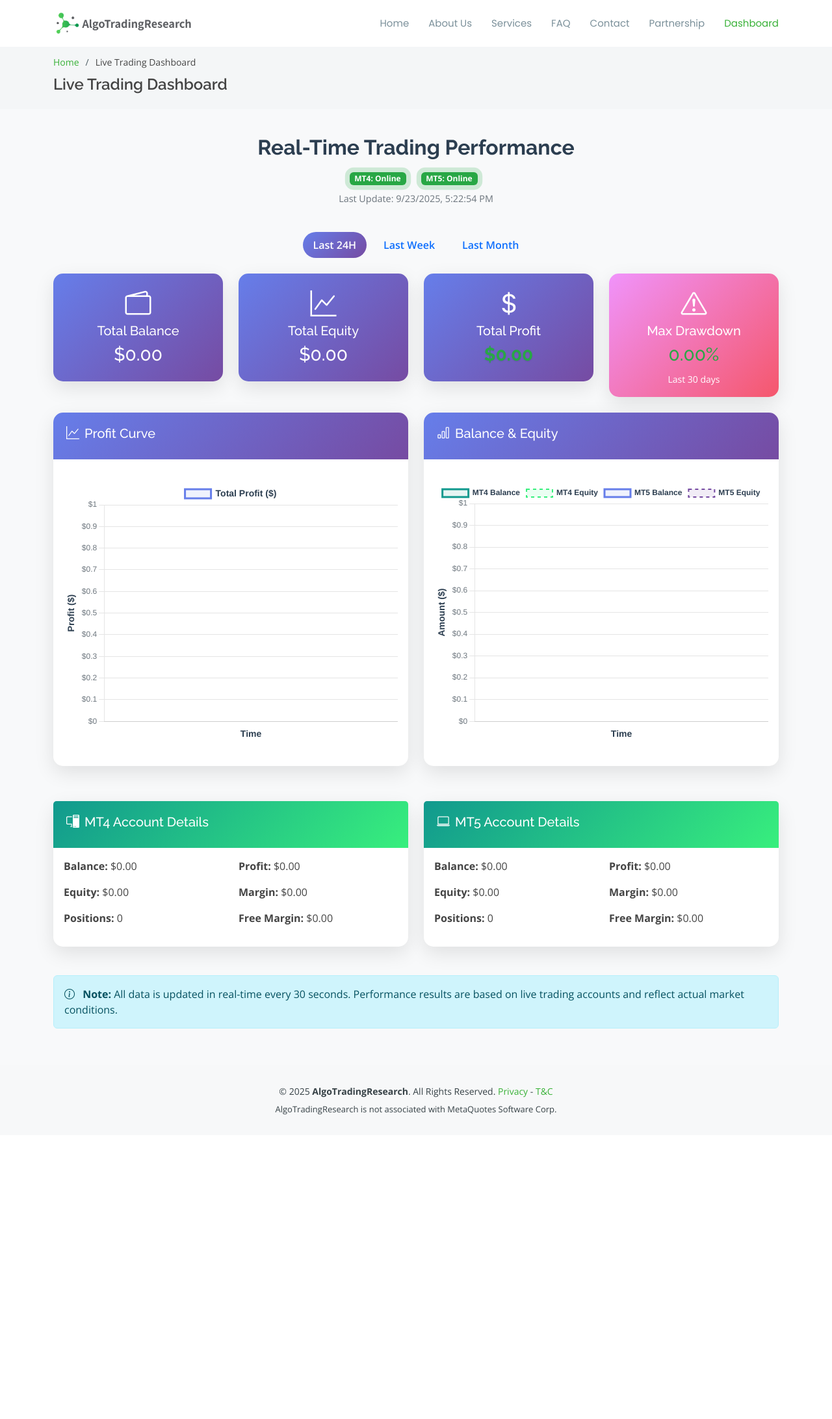
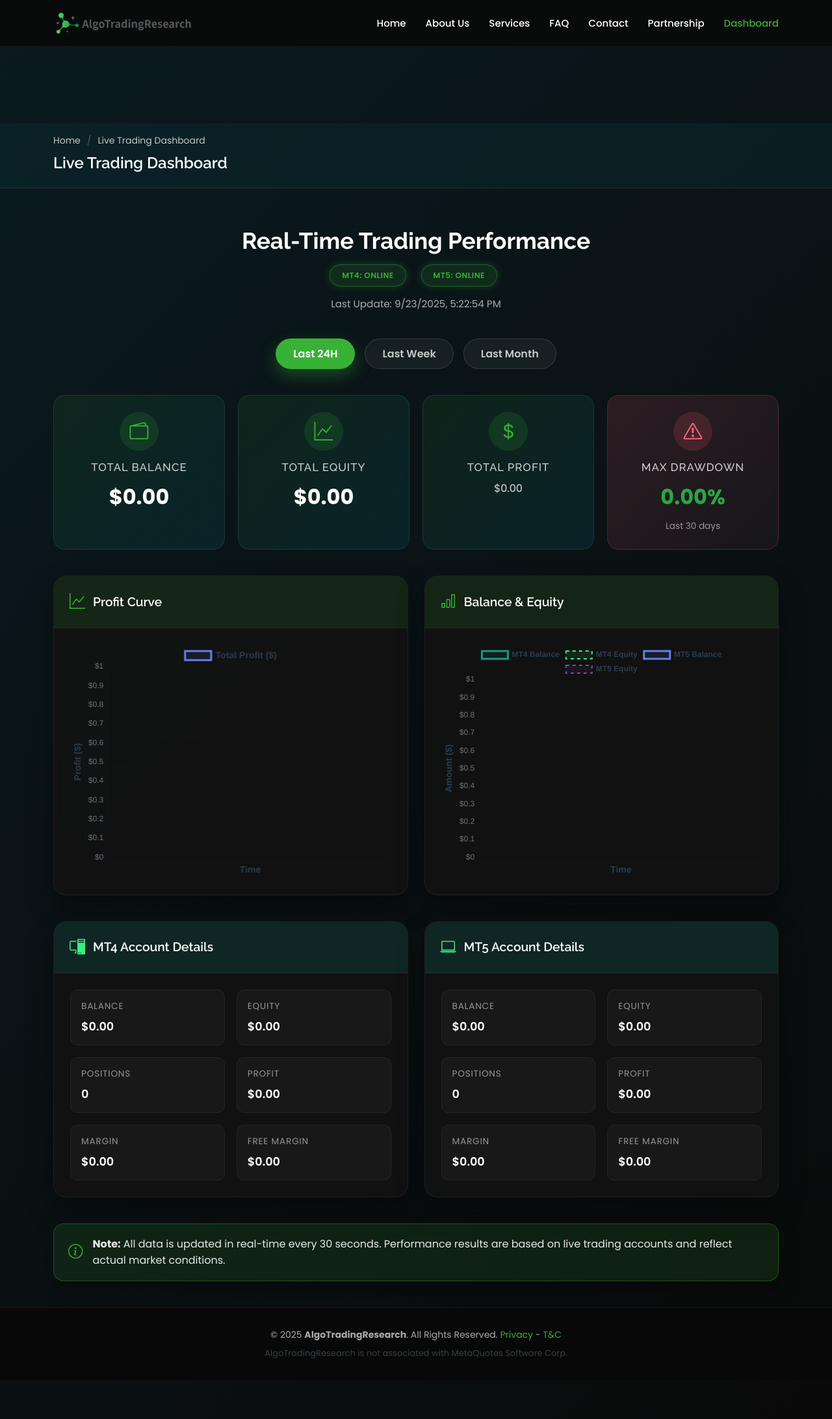
Before and after one commit to fredp74/mt-dashboard, a PHP site: page / in a window 1280 px wide. Shown: the whole page at 65% size. Before the commit the page ends 1716 px from the top, so only its background shows below. Run offline with PHP 8.4, Linux system fonts and the light colour scheme; data that the repository does not hold is empty.

Commit message:
Apply landing page theme to dashboard

```diff
--- /dev/null
+++ b/assets/css/dashboard.css
@@ -0,0 +1,407 @@
+:root {
+    --primary: #38B137;
+    --primary-dark: #2a8c29;
+    --secondary: #0a2e36;
+    --dark: #111;
+    --light: #f8f9fa;
+    --gray: #6c757d;
+    --dark-bg: #0a0a0a;
+    --card-bg: #1a1a1a;
+    --gold: #FFD700;
+    --gold-dark: #DAA520;
+    --gold-light: rgba(255, 215, 0, 0.1);
+}
+
+body.dashboard-page {
+    font-family: 'Poppins', sans-serif;
+    background: linear-gradient(135deg, #0a1a1f 0%, #0a0a0a 100%);
+    color: #e0e0e0;
+    line-height: 1.6;
+    min-height: 100vh;
+    padding-bottom: 60px;
+    -webkit-font-smoothing: antialiased;
+    -moz-osx-font-smoothing: grayscale;
+}
+
+body.dashboard-page a {
+    color: var(--primary);
+}
+
+body.dashboard-page a:hover {
+    color: var(--primary-dark);
+}
+
+body.dashboard-page #header {
+    background-color: rgba(10, 10, 10, 0.95);
+    box-shadow: none;
+    backdrop-filter: blur(10px);
+    border-bottom: 1px solid rgba(255, 255, 255, 0.05);
+}
+
+body.dashboard-page #header .logo img {
+    height: 40px;
+}
+
+body.dashboard-page #header .navbar a,
+body.dashboard-page #header .navbar a:focus {
+    color: #fff;
+    font-weight: 500;
+    transition: color 0.3s ease;
+}
+
+body.dashboard-page #header .navbar a:hover,
+body.dashboard-page #header .navbar .active,
+body.dashboard-page #header .navbar .active:focus {
+    color: var(--primary);
+}
+
+body.dashboard-page main {
+    padding-top: 120px;
+}
+
+body.dashboard-page .breadcrumbs {
+    background: rgba(10, 46, 54, 0.4);
+    border-bottom: 1px solid rgba(255, 255, 255, 0.08);
+    color: #fff;
+}
+
+body.dashboard-page .breadcrumbs h2 {
+    color: #fff;
+}
+
+body.dashboard-page .breadcrumbs ol li,
+body.dashboard-page .breadcrumbs ol li a {
+    color: rgba(255, 255, 255, 0.75);
+}
+
+.dashboard-section {
+    padding: 60px 0 40px;
+}
+
+.dashboard-header {
+    text-align: center;
+    margin-bottom: 40px;
+    animation: fadeIn 0.6s ease-out;
+}
+
+.dashboard-header h2 {
+    font-size: 2.2rem;
+    font-weight: 700;
+    margin-bottom: 15px;
+    color: #fff;
+}
+
+.dashboard-header p,
+.dashboard-header .last-update {
+    color: rgba(255, 255, 255, 0.65);
+    font-size: 0.95rem;
+}
+
+.status-indicator {
+    display: flex;
+    justify-content: center;
+    gap: 15px;
+    margin-bottom: 15px;
+}
+
+.status-indicator .badge {
+    padding: 10px 18px;
+    border-radius: 999px;
+    font-weight: 600;
+    letter-spacing: 0.5px;
+    text-transform: uppercase;
+    background: rgba(255, 255, 255, 0.08);
+    border: 1px solid rgba(255, 255, 255, 0.1);
+}
+
+.status-online {
+    background: rgba(56, 177, 55, 0.15) !important;
+    color: var(--primary) !important;
+    border-color: rgba(56, 177, 55, 0.4) !important;
+    box-shadow: 0 0 12px rgba(56, 177, 55, 0.3);
+}
+
+.status-offline {
+    background: rgba(220, 53, 69, 0.15) !important;
+    color: #ff6b6b !important;
+    border-color: rgba(220, 53, 69, 0.4) !important;
+    box-shadow: 0 0 12px rgba(220, 53, 69, 0.2);
+}
+
+#time-filter-tabs {
+    display: flex;
+    justify-content: center;
+    gap: 15px;
+    margin-bottom: 40px;
+    list-style: none;
+    padding: 0;
+}
+
+#time-filter-tabs .nav-link {
+    display: inline-block;
+    padding: 10px 26px;
+    border-radius: 30px;
+    border: 1px solid rgba(255, 255, 255, 0.12);
+    color: rgba(255, 255, 255, 0.75);
+    font-weight: 600;
+    transition: all 0.3s ease;
+    background: rgba(255, 255, 255, 0.05);
+}
+
+#time-filter-tabs .nav-link:hover {
+    color: #fff;
+    border-color: rgba(56, 177, 55, 0.4);
+}
+
+#time-filter-tabs .nav-link.active {
+    background: var(--primary);
+    color: #fff;
+    border-color: transparent;
+    box-shadow: 0 10px 25px rgba(56, 177, 55, 0.35);
+}
+
+.stats-grid {
+    display: grid;
+    grid-template-columns: repeat(auto-fit, minmax(220px, 1fr));
+    gap: 20px;
+    margin-bottom: 40px;
+}
+
+.stat-card {
+    background: linear-gradient(135deg, rgba(56, 177, 55, 0.1) 0%, rgba(10, 46, 54, 0.6) 100%);
+    border-radius: 18px;
+    padding: 25px;
+    text-align: center;
+    border: 1px solid rgba(255, 255, 255, 0.08);
+    backdrop-filter: blur(6px);
+    transition: transform 0.3s ease, box-shadow 0.3s ease;
+}
+
+.stat-card:hover {
+    transform: translateY(-4px);
+    box-shadow: 0 18px 35px rgba(0, 0, 0, 0.35);
+}
+
+.stat-card .stat-icon {
+    width: 60px;
+    height: 60px;
+    margin: 0 auto 15px;
+    border-radius: 50%;
+    background: rgba(56, 177, 55, 0.15);
+    display: flex;
+    align-items: center;
+    justify-content: center;
+    color: var(--primary);
+    font-size: 1.8rem;
+}
+
+.stat-card h5 {
+    font-size: 1.05rem;
+    text-transform: uppercase;
+    letter-spacing: 1px;
+    color: rgba(255, 255, 255, 0.8);
+    margin-bottom: 10px;
+}
+
+.stat-card .stat-value {
+    font-size: 2rem;
+    font-weight: 700;
+    color: #fff;
+}
+
+.stat-card.drawdown {
+    background: linear-gradient(135deg, rgba(255, 87, 108, 0.15) 0%, rgba(255, 143, 193, 0.05) 100%);
+    border-color: rgba(255, 87, 108, 0.2);
+}
+
+.stat-card.drawdown .stat-icon {
+    background: rgba(255, 87, 108, 0.15);
+    color: #ff6b81;
+}
+
+.stat-card .stat-note {
+    margin-top: 8px;
+    color: rgba(255, 255, 255, 0.55);
+    font-size: 0.85rem;
+}
+
+.chart-grid {
+    display: grid;
+    grid-template-columns: repeat(auto-fit, minmax(320px, 1fr));
+    gap: 25px;
+    margin-bottom: 40px;
+}
+
+.dashboard-card {
+    background: rgba(18, 18, 18, 0.9);
+    border-radius: 20px;
+    border: 1px solid rgba(255, 255, 255, 0.06);
+    box-shadow: 0 20px 40px rgba(0, 0, 0, 0.4);
+    overflow: hidden;
+    display: flex;
+    flex-direction: column;
+    backdrop-filter: blur(6px);
+}
+
+.dashboard-card-header {
+    display: flex;
+    align-items: center;
+    gap: 12px;
+    padding: 20px 24px;
+    background: rgba(56, 177, 55, 0.12);
+    border-bottom: 1px solid rgba(255, 255, 255, 0.05);
+}
+
+.dashboard-card-header i {
+    font-size: 1.5rem;
+    color: var(--primary);
+}
+
+.dashboard-card-header h5 {
+    margin: 0;
+    font-size: 1.2rem;
+    color: #fff;
+    font-weight: 600;
+}
+
+.dashboard-card-body {
+    padding: 25px;
+}
+
+.chart-container {
+    position: relative;
+    height: 360px;
+}
+
+.account-grid {
+    display: grid;
+    grid-template-columns: repeat(auto-fit, minmax(320px, 1fr));
+    gap: 25px;
+    margin-bottom: 40px;
+}
+
+.account-card .dashboard-card-header {
+    background: rgba(17, 153, 142, 0.15);
+}
+
+.account-card .dashboard-card-header i {
+    color: #38ef7d;
+}
+
+.account-details {
+    display: grid;
+    grid-template-columns: repeat(2, minmax(0, 1fr));
+    gap: 18px;
+}
+
+.account-detail {
+    background: rgba(255, 255, 255, 0.03);
+    border-radius: 12px;
+    padding: 14px 16px;
+    border: 1px solid rgba(255, 255, 255, 0.05);
+}
+
+.account-detail .label {
+    display: block;
+    font-size: 0.85rem;
+    text-transform: uppercase;
+    letter-spacing: 0.8px;
+    color: rgba(255, 255, 255, 0.55);
+    margin-bottom: 6px;
+}
+
+.account-detail .value {
+    font-size: 1.1rem;
+    font-weight: 600;
+    color: #fff;
+}
+
+.account-detail .value span {
+    font-weight: inherit;
+}
+
+.info-banner {
+    display: flex;
+    align-items: center;
+    gap: 15px;
+    background: rgba(56, 177, 55, 0.12);
+    border: 1px solid rgba(56, 177, 55, 0.35);
+    border-radius: 16px;
+    padding: 18px 22px;
+    color: rgba(255, 255, 255, 0.9);
+    box-shadow: 0 15px 30px rgba(0, 0, 0, 0.35);
+}
+
+.info-banner i {
+    font-size: 1.4rem;
+    color: var(--primary);
+}
+
+footer#footer {
+    background: #080808;
+    border-top: 1px solid rgba(255, 255, 255, 0.05);
+    color: rgba(255, 255, 255, 0.65);
+}
+
+footer#footer a {
+    color: var(--primary);
+}
+
+@media (max-width: 992px) {
+    body.dashboard-page main {
+        padding-top: 110px;
+    }
+
+    .account-details {
+        grid-template-columns: 1fr;
+    }
+}
+
+@media (max-width: 768px) {
+    #time-filter-tabs {
+        flex-direction: column;
+        gap: 12px;
+    }
+
+    #time-filter-tabs .nav-link {
+        text-align: center;
+    }
+
+    .chart-container {
+        height: 300px;
+    }
+
+    .dashboard-card-header {
+        flex-direction: column;
+        align-items: flex-start;
+    }
+
+    .status-indicator {
+        flex-direction: column;
+    }
+}
+
+@media (max-width: 480px) {
+    .dashboard-header h2 {
+        font-size: 1.8rem;
+    }
+
+    .stat-card {
+        padding: 20px;
+    }
+
+    .dashboard-card-body {
+        padding: 20px;
+    }
+}
+
+@keyframes fadeIn {
+    from {
+        opacity: 0;
+        transform: translateY(10px);
+    }
+    to {
+        opacity: 1;
+        transform: translateY(0);
+    }
+}
--- a/index.php
+++ b/index.php
@@ -26,147 +26,13 @@
 
   <!-- Template Main CSS File -->
   <link href="assets/css/style.css" rel="stylesheet">
+  <link href="assets/css/dashboard.css" rel="stylesheet">
 
   <!-- Chart.js for Trading Charts -->
   <script src="https://cdn.jsdelivr.net/npm/chart.js"></script>
-
-  <!-- Custom Dashboard Styles -->
-  <style>
-    .dashboard-container {
-      padding: 40px 0;
-      background: #f8f9fa;
-      min-height: calc(100vh - 200px);
-    }
-
-    .stats-card {
-      background: linear-gradient(135deg, #667eea 0%, #764ba2 100%);
-      color: white;
-      border-radius: 15px;
-      margin-bottom: 20px;
-      border: none;
-      box-shadow: 0 10px 30px rgba(0,0,0,0.1);
-      transition: transform 0.3s ease;
-    }
-
-    .stats-card:hover {
-      transform: translateY(-5px);
-    }
-
-    .drawdown-card {
-      background: linear-gradient(135deg, #f093fb 0%, #f5576c 100%);
-      color: white;
-      border-radius: 15px;
-      border: none;
-      box-shadow: 0 10px 30px rgba(0,0,0,0.1);
-      transition: transform 0.3s ease;
-    }
-
-    .drawdown-card:hover {
-      transform: translateY(-5px);
-    }
-
-    .profit-positive {
-      color: #28a745;
-      font-weight: bold;
-      text-shadow: 0 1px 2px rgba(0,0,0,0.1);
-    }
-
-    .profit-negative {
-      color: #dc3545;
-      font-weight: bold;
-      text-shadow: 0 1px 2px rgba(0,0,0,0.1);
-    }
-
-    .chart-container {
-      position: relative;
-      height: 400px;
-      margin: 20px 0;
-    }
-
-    .status-online {
-      background-color: #28a745 !important;
-      animation: pulse 2s infinite;
-    }
-
-    .status-offline {
-      background-color: #dc3545 !important;
-    }
-
-    @keyframes pulse {
-      0% { box-shadow: 0 0 0 0 rgba(40, 167, 69, 0.7); }
-      70% { box-shadow: 0 0 0 10px rgba(40, 167, 69, 0); }
-      100% { box-shadow: 0 0 0 0 rgba(40, 167, 69, 0); }
-    }
-
-    .chart-card {
-      border: none;
-      border-radius: 15px;
-      box-shadow: 0 10px 30px rgba(0,0,0,0.1);
-      margin-bottom: 30px;
-      overflow: hidden;
-    }
-
-    .chart-card .card-header {
-      background: linear-gradient(135deg, #667eea 0%, #764ba2 100%);
-      color: white;
-      font-weight: 600;
-      border: none;
-      padding: 20px;
-    }
-
-    .account-card {
-      border: none;
-      border-radius: 15px;
-      box-shadow: 0 10px 30px rgba(0,0,0,0.1);
-      margin-bottom: 20px;
-    }
-
-    .account-card .card-header {
-      background: linear-gradient(135deg, #11998e 0%, #38ef7d 100%);
-      color: white;
-      font-weight: 600;
-      border: none;
-      padding: 20px;
-    }
-
-    .nav-pills .nav-link {
-      border-radius: 25px;
-      margin: 0 5px;
-      font-weight: 600;
-      transition: all 0.3s ease;
-    }
-
-    .nav-pills .nav-link.active {
-      background: linear-gradient(135deg, #667eea 0%, #764ba2 100%);
-      border: none;
-    }
-
-    .dashboard-header {
-      text-align: center;
-      margin-bottom: 40px;
-    }
-
-    .dashboard-header h2 {
-      color: #2c3e50;
-      font-weight: 700;
-      margin-bottom: 15px;
-    }
-
-    .status-indicator {
-      display: inline-flex;
-      align-items: center;
-      gap: 15px;
-      margin-bottom: 10px;
-    }
-
-    .last-update {
-      color: #6c757d;
-      font-size: 0.9em;
-    }
-  </style>
 </head>
 
-<body>
+<body class="dashboard-page">
 
    <!-- ======= Header ======= -->
   <header id="header" class="fixed-top d-flex align-items-center">
@@ -205,15 +71,15 @@
     </section><!-- End Breadcrumbs -->
 
     <!-- ======= Dashboard Section ======= -->
-    <section class="dashboard-container">
+    <section class="dashboard-section">
       <div class="container">
 
         <!-- Dashboard Header -->
         <div class="dashboard-header" data-aos="fade-up">
           <h2>Real-Time Trading Performance</h2>
           <div class="status-indicator">
-            <span class="badge status-online me-2" id="mt4-status">MT4: Online</span>
-            <span class="badge status-online me-2" id="mt5-status">MT5: Online</span>
+            <span class="badge status-online" id="mt4-status">MT4: Online</span>
+            <span class="badge status-online" id="mt5-status">MT5: Online</span>
           </div>
           <div class="last-update">
             Last Update: <span id="last-update">--</span>
@@ -221,131 +87,129 @@
         </div>
 
         <!-- Time Filter Tabs -->
-        <div class="row mb-4" data-aos="fade-up" data-aos-delay="100">
-          <div class="col-12">
-            <ul class="nav nav-pills justify-content-center" id="time-filter-tabs">
-              <li class="nav-item">
-                <a class="nav-link active" data-period="24h" href="#">Last 24H</a>
-              </li>
-              <li class="nav-item">
-                <a class="nav-link" data-period="7d" href="#">Last Week</a>
-              </li>
-              <li class="nav-item">
-                <a class="nav-link" data-period="30d" href="#">Last Month</a>
-              </li>
+        <ul class="time-filter-tabs" id="time-filter-tabs" data-aos="fade-up" data-aos-delay="100">
+          <li><a class="nav-link active" data-period="24h" href="#">Last 24H</a></li>
+          <li><a class="nav-link" data-period="7d" href="#">Last Week</a></li>
+          <li><a class="nav-link" data-period="30d" href="#">Last Month</a></li>
         </ul>
-          </div>
-        </div>
 
         <!-- Current Stats Cards -->
-        <div class="row mb-4" data-aos="fade-up" data-aos-delay="200">
-          <div class="col-lg-3 col-md-6">
-            <div class="card stats-card">
-              <div class="card-body text-center">
-                <i class="bi bi-wallet2 mb-3" style="font-size: 2.5rem;"></i>
-                <h5 class="card-title">Total Balance</h5>
-                <h3 id="total-balance">$0.00</h3>
+        <div class="stats-grid" data-aos="fade-up" data-aos-delay="200">
+          <div class="stat-card">
+            <div class="stat-icon"><i class="bi bi-wallet2"></i></div>
+            <h5>Total Balance</h5>
+            <div class="stat-value" id="total-balance">$0.00</div>
           </div>
+          <div class="stat-card">
+            <div class="stat-icon"><i class="bi bi-graph-up"></i></div>
+            <h5>Total Equity</h5>
+            <div class="stat-value" id="total-equity">$0.00</div>
           </div>
+          <div class="stat-card">
+            <div class="stat-icon"><i class="bi bi-currency-dollar"></i></div>
+            <h5>Total Profit</h5>
+            <div class="stat-value" id="total-profit">$0.00</div>
           </div>
-          <div class="col-lg-3 col-md-6">
-            <div class="card stats-card">
-              <div class="card-body text-center">
-                <i class="bi bi-graph-up mb-3" style="font-size: 2.5rem;"></i>
-                <h5 class="card-title">Total Equity</h5>
-                <h3 id="total-equity">$0.00</h3>
-              </div>
-            </div>
-          </div>
-          <div class="col-lg-3 col-md-6">
-            <div class="card stats-card">
-              <div class="card-body text-center">
-                <i class="bi bi-currency-dollar mb-3" style="font-size: 2.5rem;"></i>
-                <h5 class="card-title">Total Profit</h5>
-                <h3 id="total-profit">$0.00</h3>
-              </div>
-            </div>
-          </div>
-          <div class="col-lg-3 col-md-6">
-            <div class="card drawdown-card">
-              <div class="card-body text-center">
-                <i class="bi bi-exclamation-triangle mb-3" style="font-size: 2.5rem;"></i>
-                <h5 class="card-title">Max Drawdown</h5>
-                <h3 id="max-drawdown">0.00%</h3>
-                <small id="drawdown-period">Last 30 days</small>
-              </div>
-            </div>
+          <div class="stat-card drawdown">
+            <div class="stat-icon"><i class="bi bi-exclamation-triangle"></i></div>
+            <h5>Max Drawdown</h5>
+            <div class="stat-value" id="max-drawdown">0.00%</div>
+            <div class="stat-note" id="drawdown-period">Last 30 days</div>
           </div>
         </div>
 
         <!-- Charts Section -->
-        <div class="row mb-4" data-aos="fade-up" data-aos-delay="300">
-          <div class="col-lg-6">
-            <div class="card chart-card">
-              <div class="card-header">
-                <h5><i class="bi bi-graph-up me-2"></i>Profit Curve</h5>
+        <div class="chart-grid" data-aos="fade-up" data-aos-delay="300">
+          <div class="dashboard-card chart-card">
+            <div class="dashboard-card-header">
+              <i class="bi bi-graph-up"></i>
+              <h5>Profit Curve</h5>
             </div>
-              <div class="card-body">
+            <div class="dashboard-card-body">
               <div class="chart-container">
                 <canvas id="profitChart"></canvas>
               </div>
             </div>
           </div>
+          <div class="dashboard-card chart-card">
+            <div class="dashboard-card-header">
+              <i class="bi bi-bar-chart"></i>
+              <h5>Balance &amp; Equity</h5>
             </div>
-          <div class="col-lg-6">
-            <div class="card chart-card">
-              <div class="card-header">
-                <h5><i class="bi bi-bar-chart me-2"></i>Balance & Equity</h5>
-              </div>
-              <div class="card-body">
+            <div class="dashboard-card-body">
               <div class="chart-container">
                 <canvas id="balanceChart"></canvas>
               </div>
             </div>
           </div>
         </div>
-        </div>
 
         <!-- Account Details -->
-        <div class="row" data-aos="fade-up" data-aos-delay="400">
-          <div class="col-lg-6">
-            <div class="card account-card">
-              <div class="card-header">
-                <h5><i class="bi bi-pc-display me-2"></i>MT4 Account Details</h5>
+        <div class="account-grid" data-aos="fade-up" data-aos-delay="400">
+          <div class="dashboard-card account-card">
+            <div class="dashboard-card-header">
+              <i class="bi bi-pc-display"></i>
+              <h5>MT4 Account Details</h5>
             </div>
-              <div class="card-body">
-                <div class="row">
-                  <div class="col-6">
-                    <p><strong>Balance:</strong> $<span id="mt4-balance">0.00</span></p>
-                    <p><strong>Equity:</strong> $<span id="mt4-equity">0.00</span></p>
-                    <p><strong>Positions:</strong> <span id="mt4-positions">0</span></p>
+            <div class="dashboard-card-body">
+              <div class="account-details">
+                <div class="account-detail">
+                  <span class="label">Balance</span>
+                  <span class="value">$<span id="mt4-balance">0.00</span></span>
                 </div>
-                  <div class="col-6">
-                    <p><strong>Profit:</strong> $<span id="mt4-profit">0.00</span></p>
-                    <p><strong>Margin:</strong> $<span id="mt4-margin">0.00</span></p>
-                    <p><strong>Free Margin:</strong> $<span id="mt4-free-margin">0.00</span></p>
+                <div class="account-detail">
+                  <span class="label">Equity</span>
+                  <span class="value">$<span id="mt4-equity">0.00</span></span>
+                </div>
+                <div class="account-detail">
+                  <span class="label">Positions</span>
+                  <span class="value"><span id="mt4-positions">0</span></span>
+                </div>
+                <div class="account-detail">
+                  <span class="label">Profit</span>
+                  <span class="value">$<span id="mt4-profit">0.00</span></span>
+                </div>
+                <div class="account-detail">
+                  <span class="label">Margin</span>
+                  <span class="value">$<span id="mt4-margin">0.00</span></span>
+                </div>
+                <div class="account-detail">
+                  <span class="label">Free Margin</span>
+                  <span class="value">$<span id="mt4-free-margin">0.00</span></span>
                 </div>
               </div>
             </div>
           </div>
+          <div class="dashboard-card account-card">
+            <div class="dashboard-card-header">
+              <i class="bi bi-laptop"></i>
+              <h5>MT5 Account Details</h5>
             </div>
-          <div class="col-lg-6">
-            <div class="card account-card">
-              <div class="card-header">
-                <h5><i class="bi bi-laptop me-2"></i>MT5 Account Details</h5>
+            <div class="dashboard-card-body">
+              <div class="account-details">
+                <div class="account-detail">
+                  <span class="label">Balance</span>
+                  <span class="value">$<span id="mt5-balance">0.00</span></span>
                 </div>
-              <div class="card-body">
-                <div class="row">
-                  <div class="col-6">
-                    <p><strong>Balance:</strong> $<span id="mt5-balance">0.00</span></p>
-                    <p><strong>Equity:</strong> $<span id="mt5-equity">0.00</span></p>
-                    <p><strong>Positions:</strong> <span id="mt5-positions">0</span></p>
+                <div class="account-detail">
+                  <span class="label">Equity</span>
+                  <span class="value">$<span id="mt5-equity">0.00</span></span>
                 </div>
-                  <div class="col-6">
-                    <p><strong>Profit:</strong> $<span id="mt5-profit">0.00</span></p>
-                    <p><strong>Margin:</strong> $<span id="mt5-margin">0.00</span></p>
-                    <p><strong>Free Margin:</strong> $<span id="mt5-free-margin">0.00</span></p>
+                <div class="account-detail">
+                  <span class="label">Positions</span>
+                  <span class="value"><span id="mt5-positions">0</span></span>
                 </div>
+                <div class="account-detail">
+                  <span class="label">Profit</span>
+                  <span class="value">$<span id="mt5-profit">0.00</span></span>
+                </div>
+                <div class="account-detail">
+                  <span class="label">Margin</span>
+                  <span class="value">$<span id="mt5-margin">0.00</span></span>
+                </div>
+                <div class="account-detail">
+                  <span class="label">Free Margin</span>
+                  <span class="value">$<span id="mt5-free-margin">0.00</span></span>
                 </div>
               </div>
             </div>
@@ -353,13 +217,10 @@
         </div>
 
         <!-- Performance Note -->
-        <div class="row mt-4" data-aos="fade-up" data-aos-delay="500">
-          <div class="col-12">
-            <div class="alert alert-info" role="alert">
-              <i class="bi bi-info-circle me-2"></i>
-              <strong>Note:</strong> All data is updated in real-time every 30 seconds.
-              Performance results are based on live trading accounts and reflect actual market conditions.
-            </div>
+        <div class="info-banner" data-aos="fade-up" data-aos-delay="500">
+          <i class="bi bi-info-circle"></i>
+          <div>
+            <strong>Note:</strong> All data is updated in real-time every 30 seconds. Performance results are based on live trading accounts and reflect actual market conditions.
           </div>
         </div>
 
```
Lines whose indentation alone changed are shown as unchanged.
